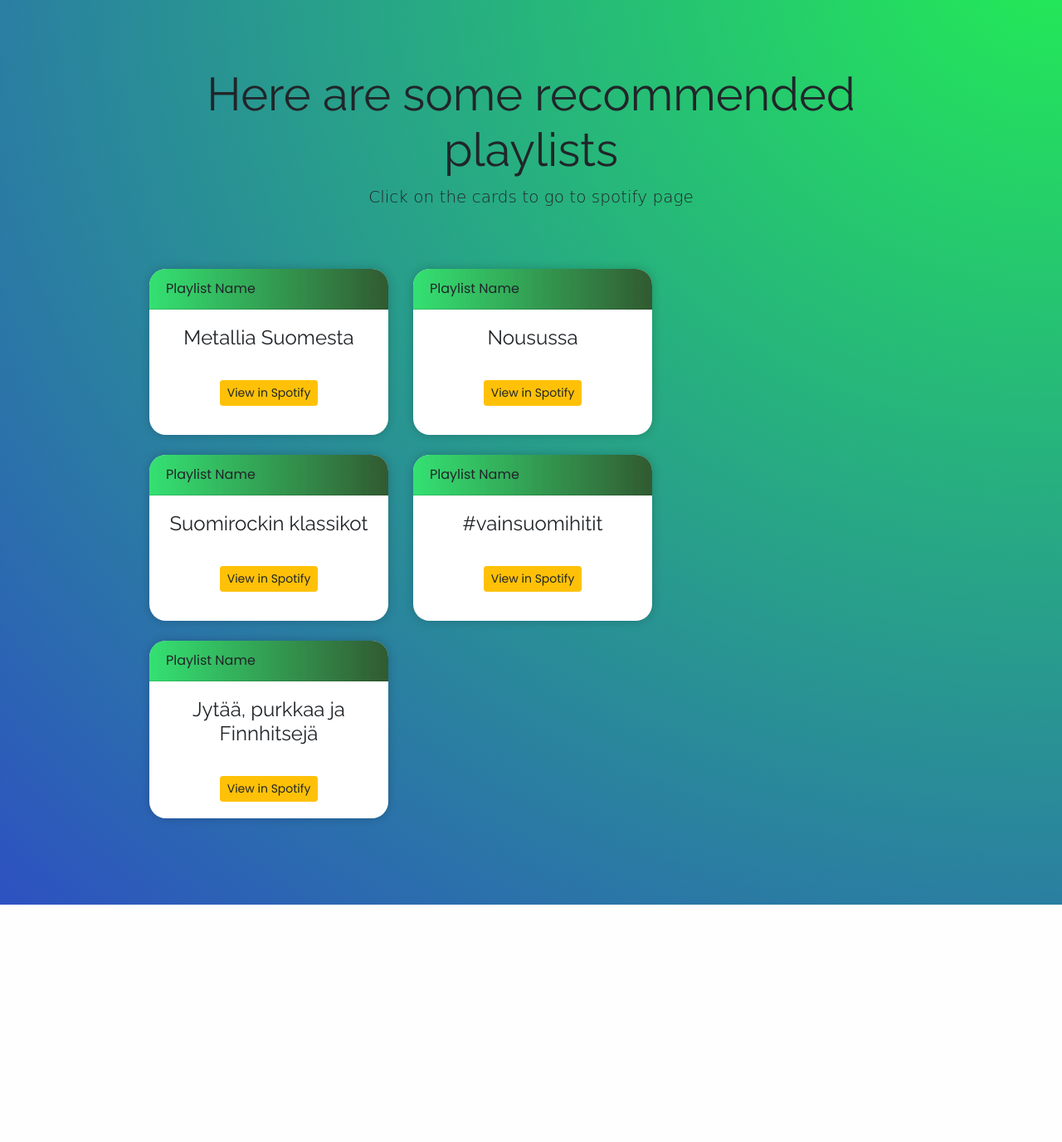
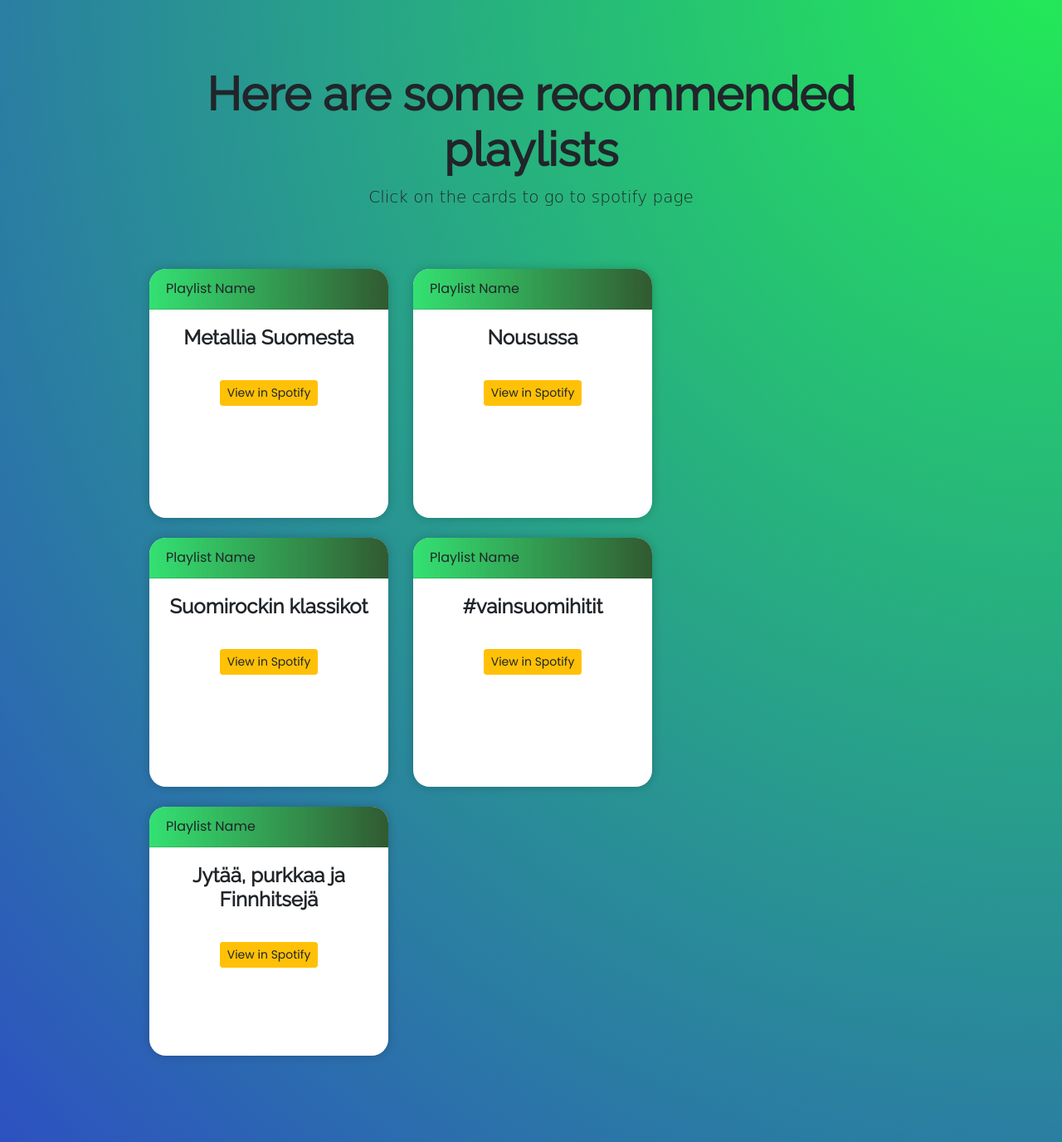
Before and after one commit to PritomKumar/Helping_Hits_Website, a Django app: page /predictions/ in a window 1280 px wide. Shown: the part 56-1432 px from the top of the page at 83% size. Before the commit the page ends 1146 px from the top, so only its background shows below. Run offline with Django 4.2, Linux system fonts and the light colour scheme; data comes from the database, SQL or seed files in the repository; parts of the project's set-up code (start-up, migrations or seed data) failed here and were passed over; some libraries are stand-ins or nearby versions.

Commit message:
The main page is broken

```diff
--- a/static/css/main.css
+++ b/static/css/main.css
@@ -22,7 +22,7 @@ body {
        overflow: hidden;
        display:inline-block;
        border-radius: 20px;
-       min-height: 200px;
+       min-height: 300px;
        box-shadow: 0 0 12px 0 rgba(0, 0, 0, 0.2);
 
        @media (max-width: 768px) {
--- a/templates/dashboard/predictions.html
+++ b/templates/dashboard/predictions.html
@@ -8,7 +8,7 @@
 
     <div class="row">
       <div class="col text-center mb-5">
-        <h1 class="display-4" style="font-family: 'Raleway', sans-serif;">Here are some recommended playlists</h1>
+        <h1 class="display-4" style="font-family: 'Raleway', sans-serif; font-weight: 700;">Here are some recommended playlists</h1>
         <p class="lead" style="font-family: 'Comic sans MS', sans-serif;">Click on the cards to go to spotify page </p>
       </div>
     </div>
@@ -19,10 +19,10 @@
         <div class="col-auto mb-4">
           <div class="card" style="width: 18rem; ">
             <div class="card-header"
-              style=" background-image:linear-gradient( to right, rgba(31, 223, 100, 0.9), rgba(0,51,0,0.8));">Playlist
+              style=" background-image:linear-gradient( to right, rgba(31, 223, 100, 0.9), rgba(0,51,0,0.8)); font-weight: 500;">Playlist
               Name </div>
             <div class="card-body text-center">
-              <h4 class="card-title" style="font-family: 'Raleway', sans-serif;">{{keys}}</h5>
+              <h4 class="card-title" style="font-family: 'Raleway', sans-serif; font-weight: 700;">{{keys}}</h5>
                 <!-- <font face = "Comic sans MS" ><h5 class="card-title" style="font-family: 'Roboto', sans-serif;">{{keys}}</h5></font> -->
 
                 <br>
```
